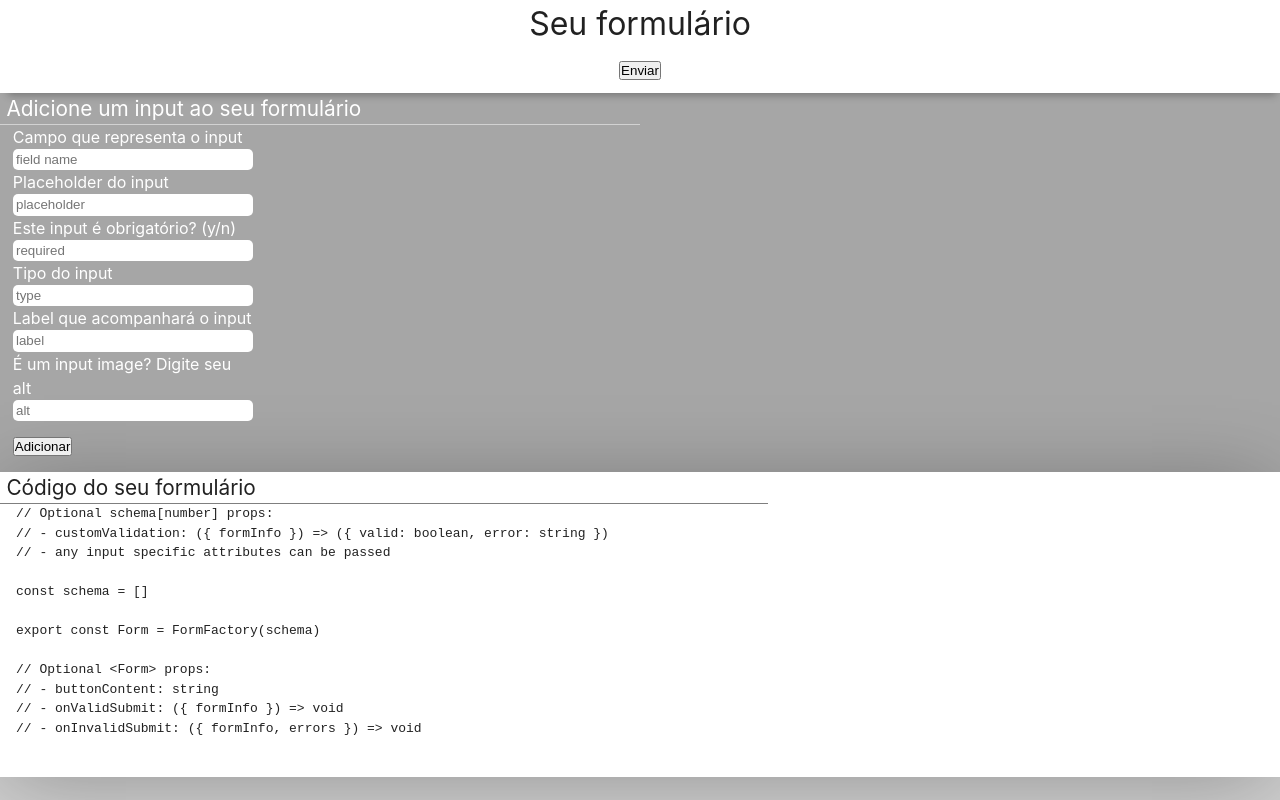
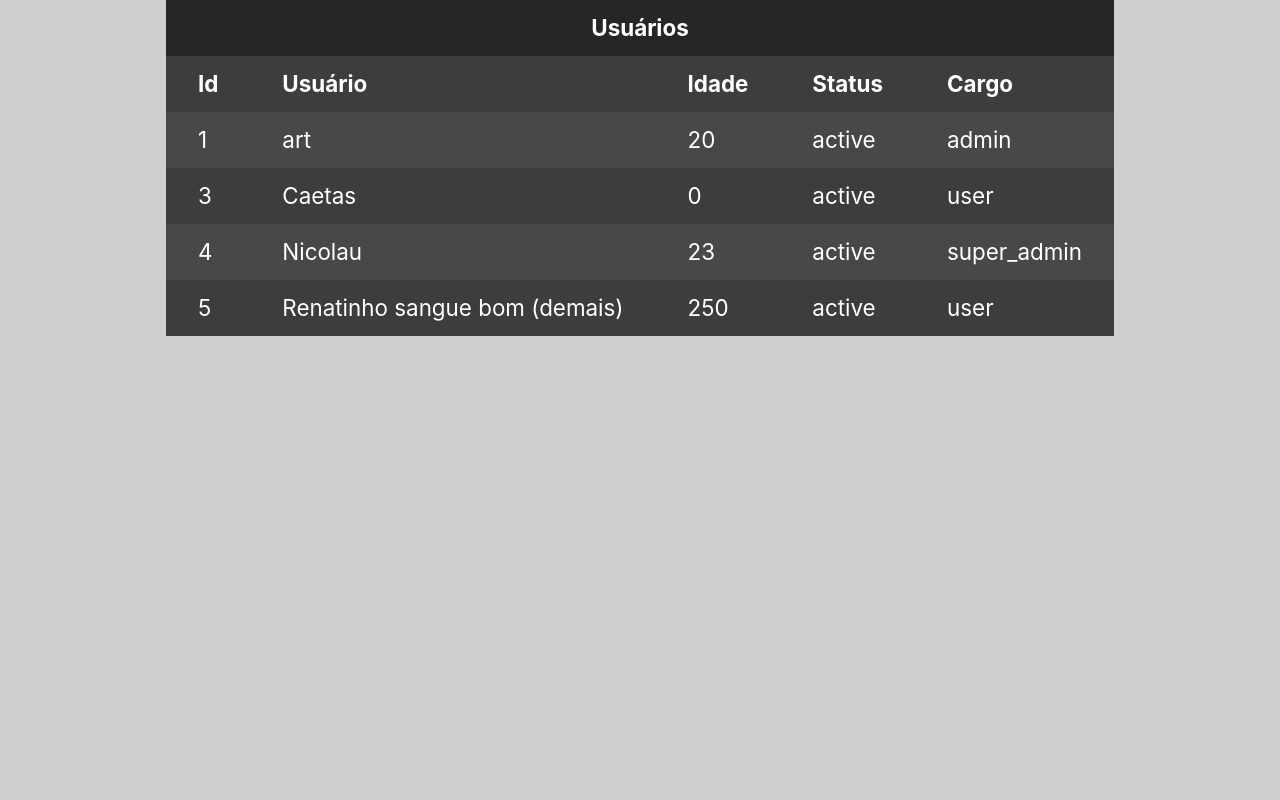
Before and after one commit to StructCE/our-react-components, a React (Vite) app: page / in a window 1280 px wide. Built offline with nearby package versions, Linux system fonts and the light colour scheme.

Commit message:
starting table component

```diff
--- a/src/App.jsx
+++ b/src/App.jsx
@@ -1,7 +1,7 @@
-import { FormFactoryExample2 } from "./components/FormFactory/example2";
+import { TableExample } from "./components/Table/example";
 
 function App() {
-  return <FormFactoryExample2 />;
+  return <TableExample />;
 }
 
 export default App;
--- /dev/null
+++ b/src/components/Table/example/getUsers.js
@@ -0,0 +1,42 @@
+export function getUsers() {
+  const users = [
+    { id: 1, user_name: "art", age: 20, status: "active", role: "admin" },
+    {
+      id: 2,
+      user_name: "Tata Werneck",
+      age: 3,
+      status: "deactivated",
+      role: "user",
+    },
+    {
+      id: 3,
+      user_name: "Caetas",
+      age: 0,
+      status: "active",
+      role: "user",
+    },
+    {
+      id: 4,
+      user_name: "Nicolau",
+      age: 23,
+      status: "active",
+      role: "super_admin",
+    },
+    {
+      id: 5,
+      user_name: "Renatinho sangue bom (demais)",
+      age: 250,
+      status: "active",
+      role: "user",
+    },
+    {
+      id: 6,
+      user_name: "Tres21",
+      age: 321,
+      status: "deactivated",
+      role: "admin",
+    },
+  ];
+
+  return users;
+}
--- /dev/null
+++ b/src/components/Table/example/index.jsx
@@ -0,0 +1,38 @@
+import { Table } from "..";
+import { getUsers } from "./getUsers";
+import { PageContainer } from "./styles";
+
+export function TableExample() {
+  // api call, etc
+  const users = getUsers();
+
+  // pode paginar, filtrar, etc
+  const shownUsers = users.filter((u) => u.status !== "deactivated");
+
+  const fields = [
+    { title: "Id", name: "id" },
+    { title: "Usuário", name: "user_name" },
+    { title: "Idade", name: "age" },
+    { title: "Status", name: "status" },
+    { title: "Cargo", name: "role" },
+  ];
+
+  // const actions = [
+  //   {
+  //     title: "Deletar",
+  //     // eslint-disable-next-line no-alert
+  //     onClick: (row) => alert(JSON.stringify(row, 2, null)),
+  //   },
+  // ];
+
+  return (
+    <PageContainer>
+      <Table
+        title="Usuários"
+        fields={fields}
+        rows={shownUsers}
+        // actions={actions}
+      />
+    </PageContainer>
+  );
+}
--- /dev/null
+++ b/src/components/Table/example/styles.js
@@ -0,0 +1,6 @@
+import styled from "styled-components";
+
+export const PageContainer = styled.section`
+  display: flex;
+  justify-content: center;
+`;
--- /dev/null
+++ b/src/components/Table/index.jsx
@@ -0,0 +1,29 @@
+import { TableContainer } from "./styles";
+
+export function Table({ title, fields, rows, ...props }) {
+  return (
+    <TableContainer {...props} role="table">
+      <caption role="caption">{title}</caption>
+      <thead>
+        <tr role="row">
+          {fields.map(({ title: fieldTitle }) => (
+            <th role="columnheader" key={fieldTitle}>
+              {fieldTitle}
+            </th>
+          ))}
+        </tr>
+      </thead>
+      <tbody>
+        {rows.map((row) => (
+          <tr role="row" key={row.id}>
+            {fields.map(({ title: fieldTitle, name }) => (
+              <td role="cell" data-cell={fieldTitle}>
+                {row[name]}
+              </td>
+            ))}
+          </tr>
+        ))}
+      </tbody>
+    </TableContainer>
+  );
+}
--- /dev/null
+++ b/src/components/Table/styles.js
@@ -0,0 +1,50 @@
+import styled from "styled-components";
+
+export const TableContainer = styled.table`
+  font-size: 1.4rem;
+  text-align: left;
+  border-collapse: collapse;
+  /* Estilização de cores pode
+    principalmente ser alterada somente
+    com as 2 próximas props
+  */
+  color: white;
+  background-color: rgba(0, 0, 0, 0.7);
+
+  caption {
+    background-color: inherit;
+    backdrop-filter: contrast(0%);
+    font-weight: 700;
+    text-transform: capitalize;
+  }
+
+  caption,
+  td,
+  th {
+    padding: 0.7rem 2rem;
+  }
+
+  tbody tr:nth-of-type(2n + 1) {
+    background-color: rgba(255, 255, 255, 0.06);
+  }
+
+  @media only screen and (max-width: 800px) {
+    td {
+      display: grid;
+      /* Alterável: */
+      grid-template-columns: 10ch auto;
+    }
+
+    th {
+      display: none;
+    }
+
+    td::before {
+      content: attr(data-cell);
+
+      /* Alterável: */
+      font-weight: 700;
+      text-transform: lowercase;
+    }
+  }
+`;
```
